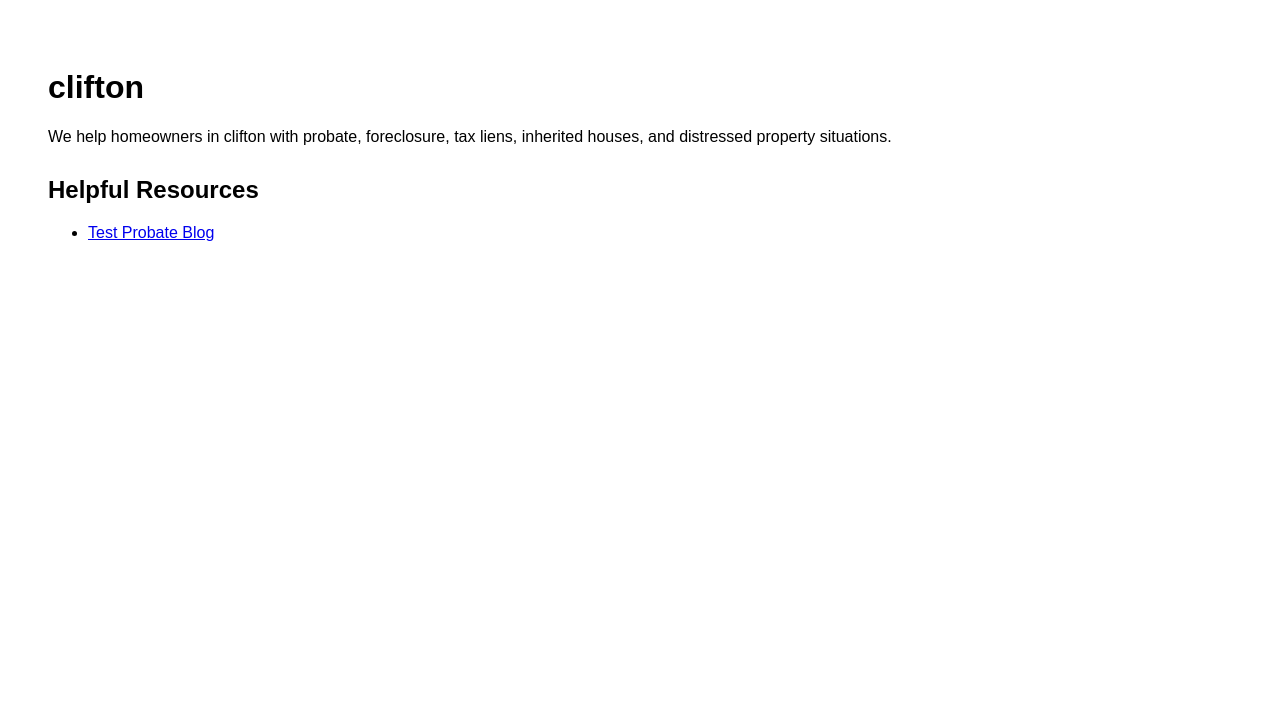
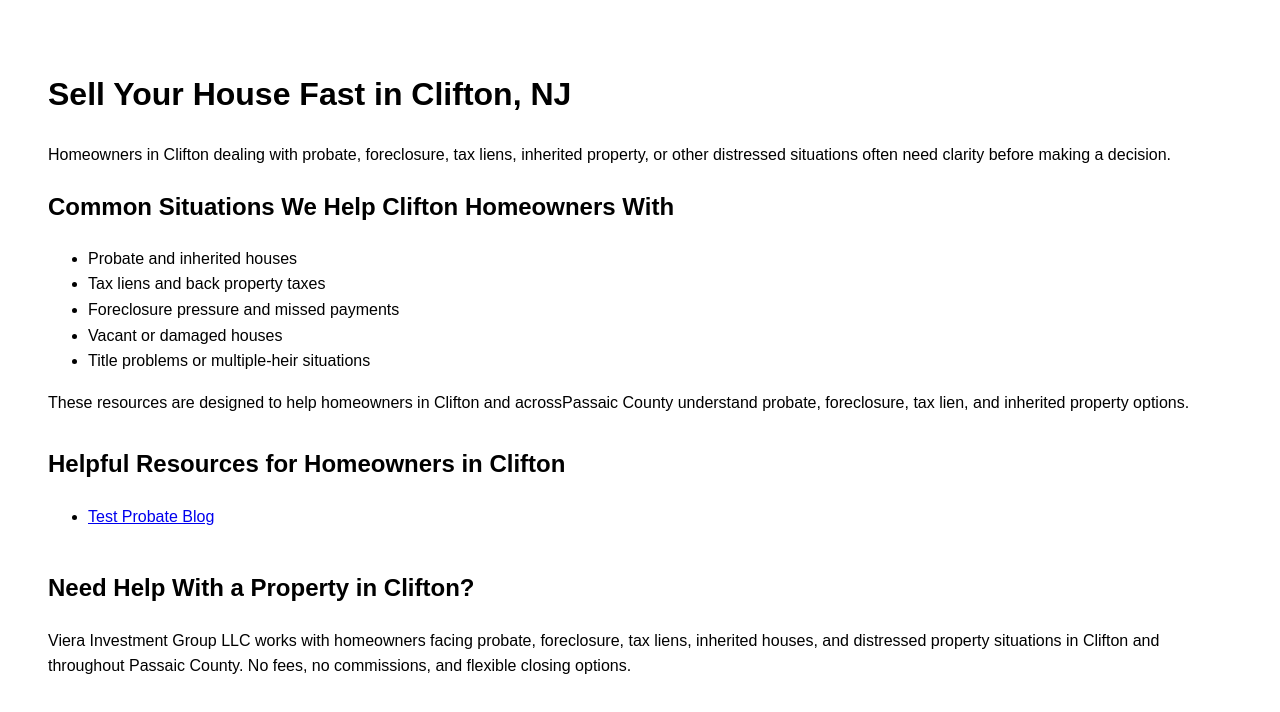
Before and after one commit to VieraGroup/viera-site, a Next.js app: page /counties/passaic-county/clifton in a window 1280 px wide. Shown: the top 712 px of the page. Built offline with nearby package versions, Linux system fonts and the light colour scheme.

Commit message:
feat: upgrade city page with SEO content

```diff
--- a/pages/counties/[countySlug]/[citySlug].js
+++ b/pages/counties/[countySlug]/[citySlug].js
@@ -2,13 +2,37 @@ import { counties } from "../../../data/counties";
 import { getAllPosts } from "../../../lib/posts";
 import RelatedPosts from "../../../components/RelatedPosts";
 
-export default function CityPage({ citySlug, parentCountySlug, allPosts }) {
+function formatName(slug = "") {
+  return slug
+    .split("-")
+    .map((part) => part.charAt(0).toUpperCase() + part.slice(1))
+    .join(" ");
+}
+
+export default function CityPage({ citySlug, cityName, parentCountySlug, countyName, allPosts }) {
   return (
-    <main style={{ padding: "40px", fontFamily: "Arial, sans-serif" }}>
-      <h1>{citySlug.replace(/-/g, " ")}</h1>
+    <main style={{ padding: "40px", fontFamily: "Arial, sans-serif", lineHeight: "1.6" }}>
+      <h1>Sell Your House Fast in {cityName}, NJ</h1>
+
       <p>
-        We help homeowners in {citySlug.replace(/-/g, " ")} with probate,
-        foreclosure, tax liens, inherited houses, and distressed property situations.
+        Homeowners in {cityName} dealing with probate, foreclosure, tax liens,
+        inherited property, or other distressed situations often need clarity
+        before making a decision.
+      </p>
+
+      <h2>Common Situations We Help {cityName} Homeowners With</h2>
+      <ul>
+        <li>Probate and inherited houses</li>
+        <li>Tax liens and back property taxes</li>
+        <li>Foreclosure pressure and missed payments</li>
+        <li>Vacant or damaged houses</li>
+        <li>Title problems or multiple-heir situations</li>
+      </ul>
+
+      <p>
+        These resources are designed to help homeowners in {cityName} and across
+        {countyName} understand probate, foreclosure, tax lien, and inherited
+        property options.
       </p>
 
       <RelatedPosts
@@ -16,9 +40,19 @@ export default function CityPage({ citySlug, parentCountySlug, allPosts }) {
         mode="city"
         citySlug={citySlug}
         parentCountySlug={parentCountySlug}
-        title="Helpful Resources"
+        title={`Helpful Resources for Homeowners in ${cityName}`}
         limit={6}
       />
+
+      <section style={{ marginTop: "40px" }}>
+        <h2>Need Help With a Property in {cityName}?</h2>
+        <p>
+          Viera Investment Group LLC works with homeowners facing probate,
+          foreclosure, tax liens, inherited houses, and distressed property
+          situations in {cityName} and throughout {countyName}. No fees, no
+          commissions, and flexible closing options.
+        </p>
+      </section>
     </main>
   );
 }
@@ -45,7 +79,9 @@ export async function getStaticProps({ params }) {
   return {
     props: {
       citySlug: params.citySlug,
+      cityName: formatName(params.citySlug),
       parentCountySlug: params.countySlug,
+      countyName: formatName(params.countySlug),
       allPosts,
     },
   };
```
